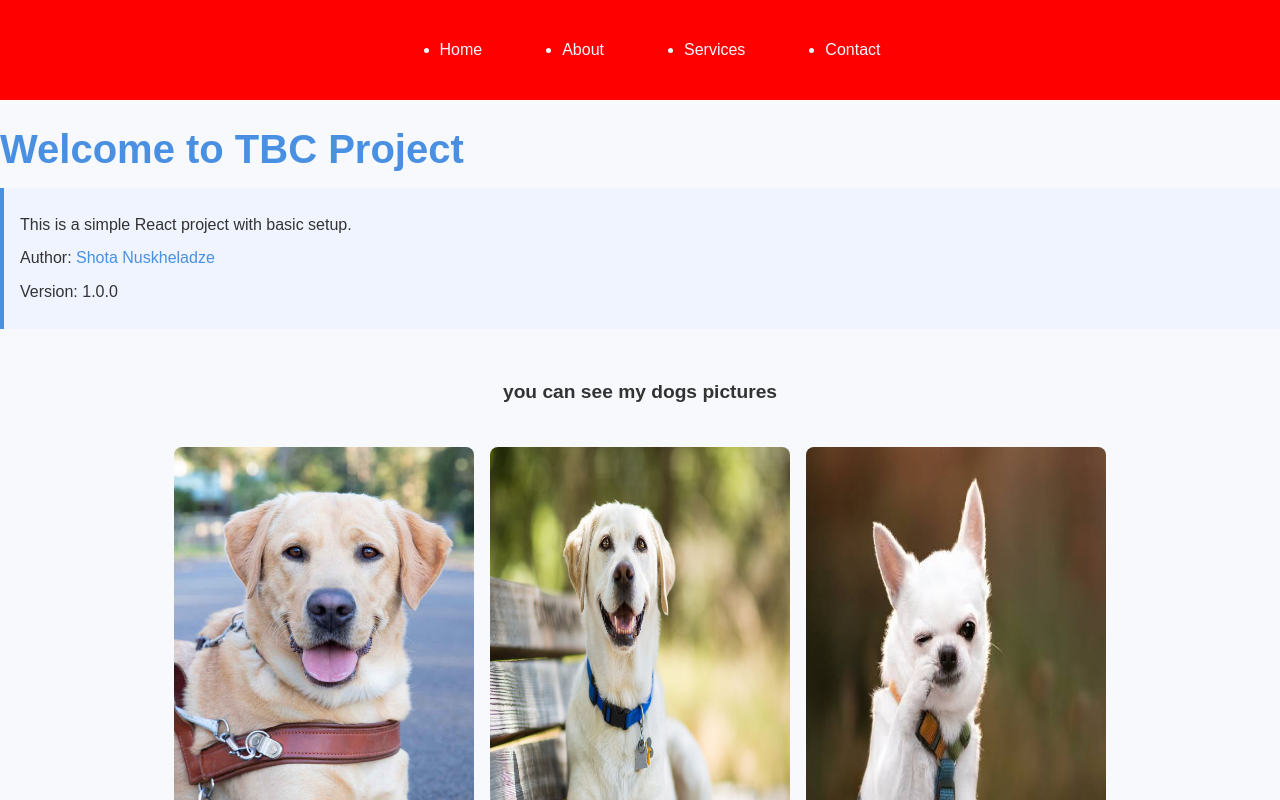
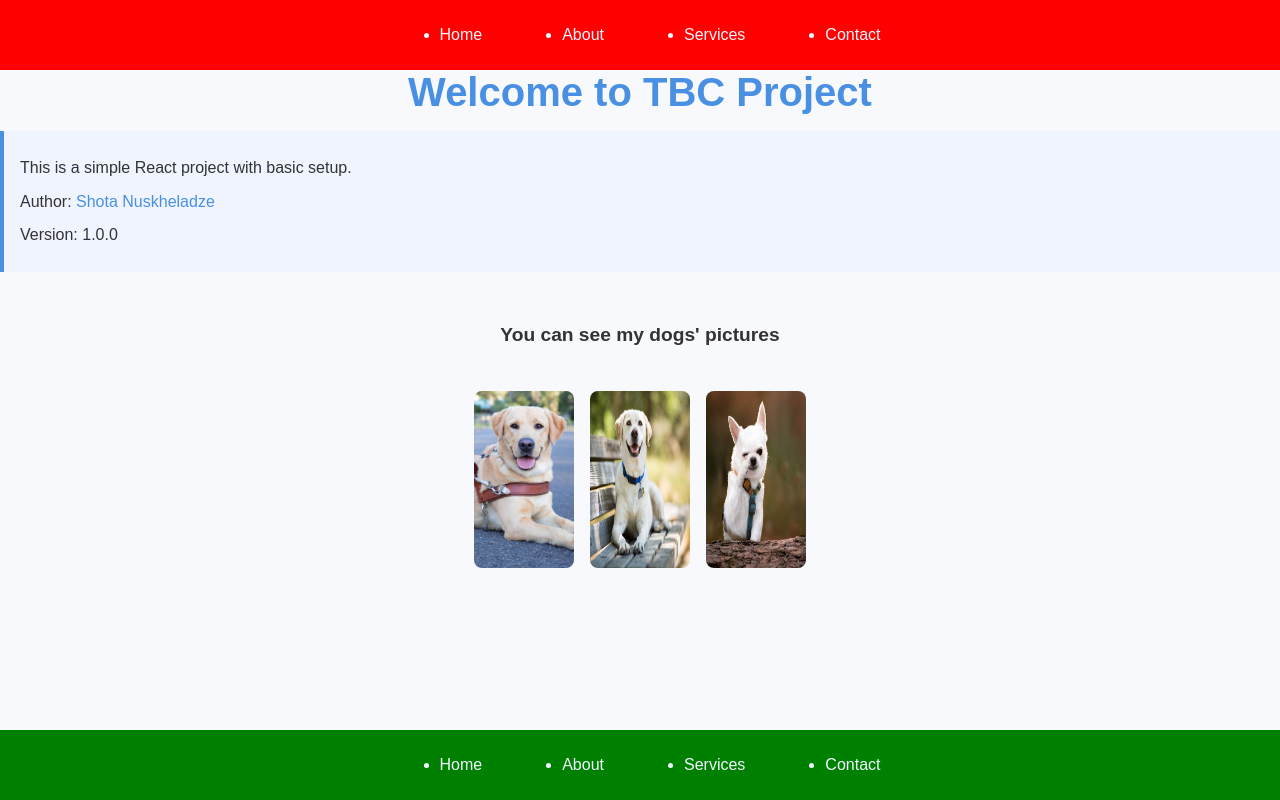
Before and after one commit to NuskheladzeShota/tbcProject, a React (Create React App) app: page / in a window 1280 px wide. Shown: the top 800 px of the page. Built offline with nearby package versions, Linux system fonts and the light colour scheme.

Commit message:
upload final project

```diff
--- a/src/App.css
+++ b/src/App.css
@@ -7,103 +7,3 @@ body {
   padding: 0;
   box-sizing: border-box;
 }
-
-/* Header Styles */
-.header {
-  background-color: red;
-  height: 100px;
-}
-
-/* Navigation Styles */
-nav {
-  display: flex;
-  justify-content: center;
-  align-items: center;
-  height: 100px;
-}
-
-ul {
-  display: flex;
-}
-
-li {
-  margin: 40px;
-  color: aliceblue;
-}
-
-/* Image Styles */
-img {
-  width: 300px;
-  height: auto;
-  margin: 20px;
-}
-
-.dog-content {
-  display: flex;
-  justify-content: center;
-  margin-bottom: 1.5rem;
-}
-
-/* Heading Styles */
-h1 {
-  font-size: 2.5rem;
-  margin-bottom: 1rem;
-  color: #4a90e2;
-}
-
-/* Info Box Styles */
-.info {
-  margin-bottom: 1.5rem;
-  padding: 1rem;
-  border-left: 4px solid #4a90e2;
-  background-color: #f0f4ff;
-}
-
-.info p {
-  margin: 0.5rem 0;
-  line-height: 1.6;
-}
-
-/* Paragraph Styles */
-p {
-  line-height: 1.6;
-  margin: 0.5rem 0;
-}
-
-/* Link Styles */
-a {
-  color: #4a90e2;
-  text-decoration: none;
-}
-
-a:hover {
-  text-decoration: underline;
-}
-
-/* Highlight Styles */
-.highlight {
-  font-weight: bold;
-  font-size: 1.2rem;
-  color: #333;
-  margin-top: 1.5rem;
-  text-align: center;
-}
-
-/* Dog Images Styles */
-.dog-images {
-  display: flex;
-  justify-content: center;
-  flex-wrap: wrap;
-}
-
-.dog-images img {
-  max-width: 100%;
-  height: auto;
-  border-radius: 8px;
-  margin: 0.5rem;
-}
-
-.dog-images img:hover {
-  transform: scale(1.05);
-  transition: transform 0.2s;
-}
--- a/src/App.jsx
+++ b/src/App.jsx
@@ -1,11 +1,16 @@
 import './App.css';
+import "./Header.css";
+import "./Content.css"
+import "./Footer.css";
 import Header from './Header';
 import Content from './Content';
+import Footer from './Footer';
 function App() {
   return (
     <div>
       <Header />
       <Content />
+      <Footer />
     </div>
   );
 }
--- /dev/null
+++ b/src/Content.css
@@ -0,0 +1,80 @@
+main {
+    margin-top: 70px;
+}
+
+img {
+    width: 100px;
+    height: auto;
+    margin: 20px;
+  }
+
+  .dog-content {
+    display: flex;
+    justify-content: center;
+    margin-bottom: 1.5rem;
+  }
+
+  /* Heading Styles */
+  h1 {
+    text-align: center;
+    font-size: 2.5rem;
+    margin-bottom: 1rem;
+    color: #4a90e2;
+  }
+
+  /* Info Box Styles */
+  .info {
+    margin-bottom: 1.5rem;
+    padding: 1rem;
+    border-left: 4px solid #4a90e2;
+    background-color: #f0f4ff;
+  }
+
+  .info p {
+    margin: 0.5rem 0;
+    line-height: 1.6;
+  }
+
+  /* Paragraph Styles */
+  p {
+    line-height: 1.6;
+    margin: 0.5rem 0;
+  }
+
+  /* Link Styles */
+  a {
+    color: #4a90e2;
+    text-decoration: none;
+  }
+
+  a:hover {
+    text-decoration: underline;
+  }
+
+  /* Highlight Styles */
+  .highlight {
+    font-weight: bold;
+    font-size: 1.2rem;
+    color: #333;
+    margin-top: 1.5rem;
+    text-align: center;
+  }
+
+  /* Dog Images Styles */
+  .dog-images {
+    display: flex;
+    justify-content: center;
+    flex-wrap: wrap;
+  }
+
+  .dog-images img {
+    max-width: 100%;
+    height: auto;
+    border-radius: 8px;
+    margin: 0.5rem;
+  }
+
+  .dog-images img:hover {
+    transform: scale(1.05);
+    transition: transform 0.2s;
+  }
--- a/src/Content.jsx
+++ b/src/Content.jsx
@@ -3,16 +3,16 @@ import dog2 from "./dog2.jpg"
 import dog3 from "./dog3.jpeg"
 export default function Content() {
     return (
-        <div>
+        <main>
             <h1>Welcome to TBC Project</h1>
-            <div className="info">
+            <section className="info">
                 <p>This is a simple React project with basic setup.</p>
                 <p>Author: <a href="https://github.com/NuskheladzeShota">Shota Nuskheladze</a></p>
                 <p>Version: 1.0.0</p>
-            </div>
+            </section>
             <div>
                 <div className="dog-content">
-                    <p className="highlight">you can see my dogs pictures</p>
+                    <p className="highlight">You can see my dogs' pictures</p>
                 </div>
                 <div className="dog-images">
                     <img src={dog1} alt="Dog" />
@@ -20,6 +20,6 @@ export default function Content() {
                     <img src={dog3} alt="Dog" />
                 </div>
             </div>
-        </div>
+        </main>
     )
 }
--- /dev/null
+++ b/src/Footer.css
@@ -0,0 +1,25 @@
+.footer {
+    background-color: green;
+    color:#4a90e2;
+    height: 70px;
+    position: fixed;
+    left: 0;
+    bottom: 0;
+    width: 100%;
+  }
+
+  nav {
+    display: flex;
+    justify-content: center;
+    align-items: center;
+    height: 70px;
+  }
+
+  ul {
+    display: flex;
+  }
+
+  li {
+    margin: 40px;
+    color: aliceblue;
+  }
--- /dev/null
+++ b/src/Footer.jsx
@@ -0,0 +1,17 @@
+import "./App.css"
+export default function Footer() {
+    return (
+        <div>
+            <div className="footer">
+                <nav>
+                    <ul>
+                        <li>Home</li>
+                        <li>About</li>
+                        <li>Services</li>
+                        <li>Contact</li>
+                    </ul>
+                </nav>
+            </div>
+        </div>
+    )
+}
--- /dev/null
+++ b/src/Header.css
@@ -0,0 +1,25 @@
+.header {
+    background-color: red;
+    height: 70px;
+    position: fixed;
+    left: 0;
+    top: 0;
+    width: 100%;
+  }
+
+  /* Navigation Styles */
+  nav {
+    display: flex;
+    justify-content: center;
+    align-items: center;
+    height: 70px;
+  }
+
+  ul {
+    display: flex;
+  }
+
+  li {
+    margin: 40px;
+    color: aliceblue;
+  }
```
